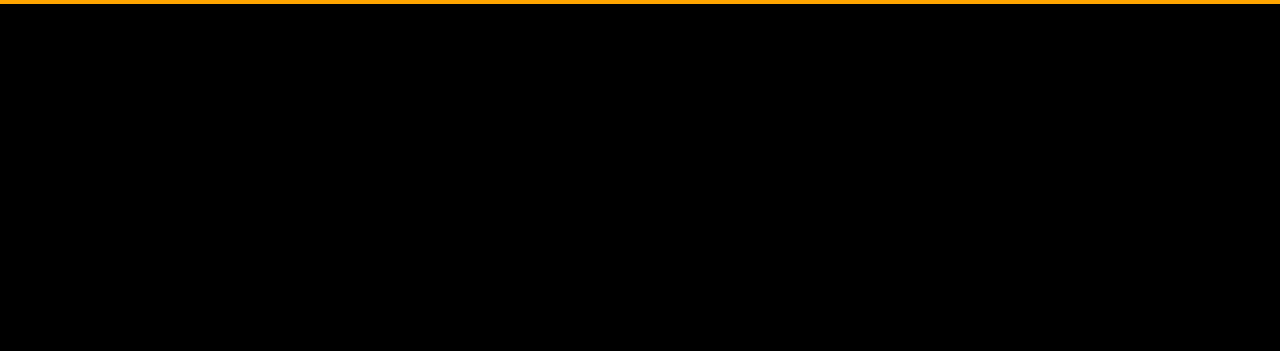
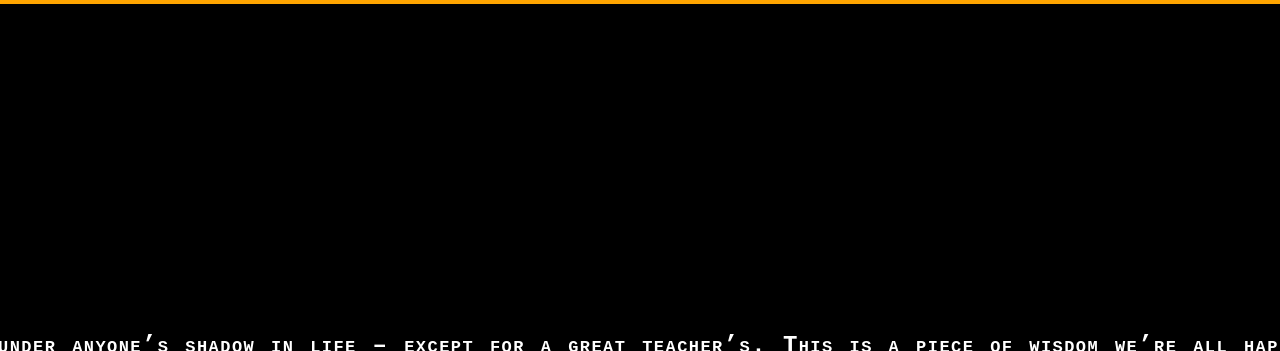
Before and after one commit to Anandhex/Farewell, a plain HTML site: page index.html in a window 1280 px wide. Shown: the top 351 px of the page. Drawn offline with nearby package versions, Linux system fonts and the light colour scheme; a web font is replaced by a local one.

Commit message:
css plus heading changes

```diff
--- a/index.css
+++ b/index.css
@@ -36,7 +36,16 @@
   letter-spacing: 0.15em; /* Adjust as needed */
   animation: typing 3.5s steps(30, end), blink-caret 0.5s step-end infinite;
 }
-
+.typewriter p {
+  color: #fff;
+  font-family: monospace;
+  overflow: hidden;
+  border-right: 0.15em solid orange; /* The typwriter cursor */
+  white-space: nowrap; /* Keeps the content on a single line */
+  margin: 0 auto; /* Gives that scrolling effect as the typing happens */
+  letter-spacing: 0.06em; /* Adjust as needed */
+  animation: typing 3.5s steps(30, end), blink-caret 0.5s step-end infinite;
+}
 /* The typing effect */
 @keyframes typing {
   from {
@@ -185,5 +194,4 @@
 }
 .third-page {
   display: block;
-
 }
--- a/index.html
+++ b/index.html
@@ -44,9 +44,20 @@
   <body>
     <div class="hero-header">
       <div class="typewriter">
+        <p
+          style="text-align: center;font-size: 1.5em;font-variant: small-caps;font-weight: bold;"
+        >
+          Never remain under anyone’s shadow in life – except for a great
+          teacher’s. This is a piece of wisdom we’re all happy to follow.
+      </p>
+        <br />
+      </div>
+      <div class="typewriter">
         <h1>Hello Ma'am !!</h1>
       </div>
-      <div class="hero-content"><h1>We have some messages for you!</h1></div>
+      <div class="hero-content">
+        <h1>We have some messages for you!</h1>
+      </div>
       <div class="scroll-down"></div>
     </div>
     <div class="blob">
```
